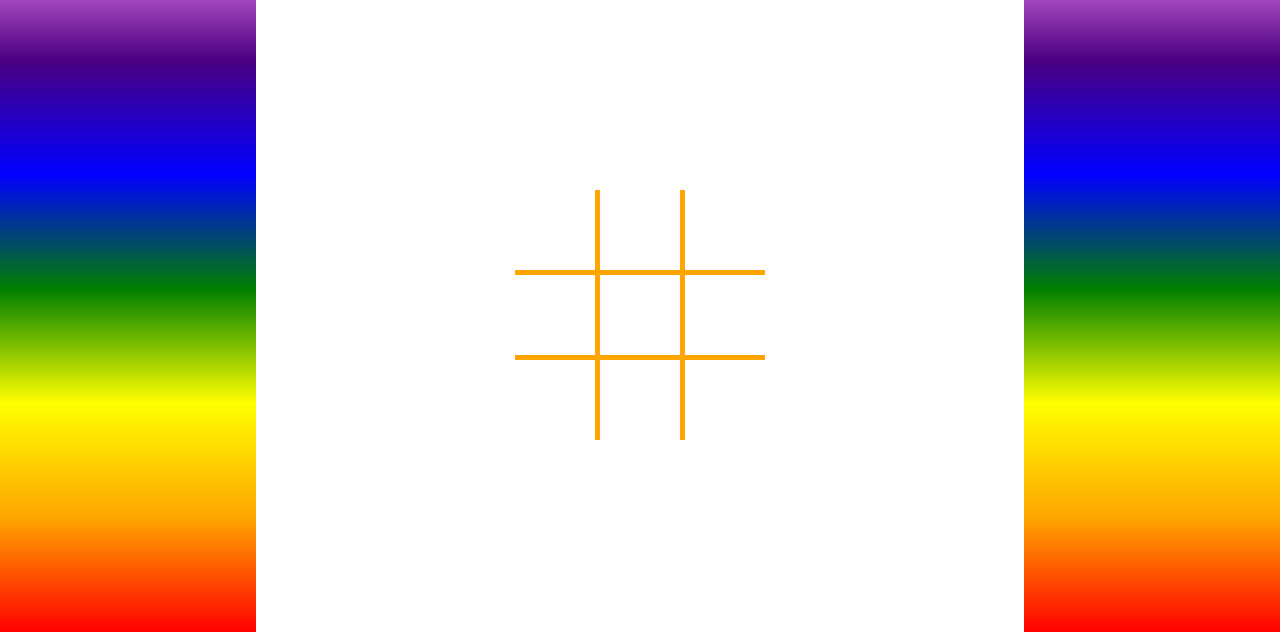
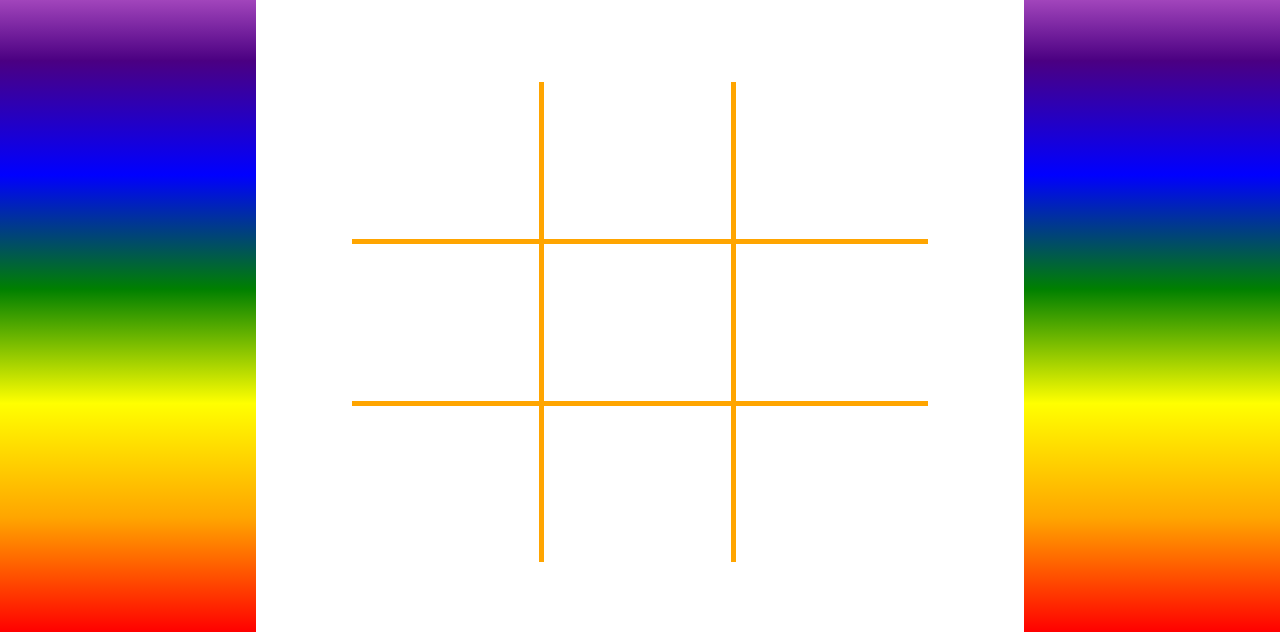
Before and after one commit to prissilla-escobar/TicTacToe-FinalMod1Solo, a plain HTML site: page index.html in a window 1280 px wide. Shown: the part 168-800 px from the top of the page. Drawn offline with Linux system fonts and the light colour scheme.

Commit message:
Refactor: add css rules together that were the same

```diff
--- a/styles.css
+++ b/styles.css
@@ -52,13 +52,19 @@ body {
 }
 
 .playing-box {
-    width: 75%;
-    height: 65%;
+    width: 45%;
+    height: 60%;
+    /* display: grid;
+    grid-template-columns: repeat(3, 3fr); */
+    /* justify-items: center;
+    align-content: center;
+    justify-content: center; */
     display: grid;
-    grid-template-columns: auto auto auto;
-    justify-items: center;
-    align-content: center;
-    justify-content: center;
+    grid-template-columns: repeat(3, 3fr);
+    position: fixed;
+    grid-gap: 0px;
+    padding: 18%;
+    margin-top: 20px;
 }
 .box {
     text-align: center;
```
